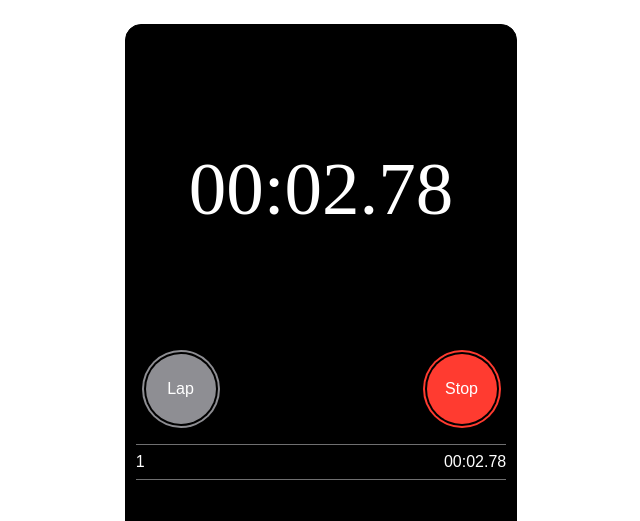
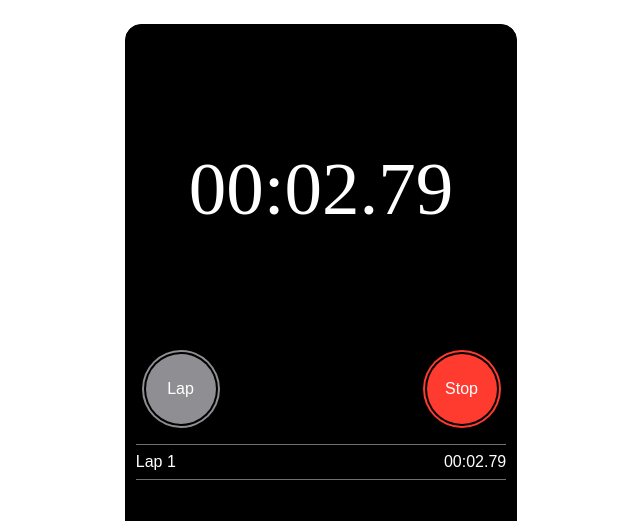
Before and after one commit to joeg-adaptive/stopwatch-react, a React (Vite) app: page / in a window 1280 px wide. Both pictures are taken after a click on the button "Start". Shown: the top 521 px of the page, without its empty margins (319-959 px from the left). Built offline with nearby package versions, Linux system fonts and the light colour scheme; a web font is replaced by a local one.

Commit message:
refactor - switched from RAF to setInterval for timer, also major backup before huge refactoring of state

```diff
--- a/src/App.jsx
+++ b/src/App.jsx
@@ -4,19 +4,26 @@ import Buttons from './components/Buttons/Buttons.jsx'
 import Laps from './components/Laps/Laps.jsx'
 
 function App() {
+	//isTiming
+	//time
+	//totalLapCount
+	//laptime
+	//maxLap
+	//minLap
+	//both are the only sync'd state you should need all other state can be derived
+	//
+	const [isTimerRunning, setIsTimerRunning] = useState(false)
 	const [startStop, setStartStop] = useState(false)
 	const [resetLap, setResetLap] = useState(false)
 	const [stopwatchTime, setstopwatchTime] = useState(0)
 	const [previousTime, setPreviousTime] = useState(0)
-	const[ lapNumber, setLapNumber] = useState(0)
-	const[ lapTime, setLapTime] = useState(0)
+	const [lapNumber, setLapNumber] = useState(0)
+	const [lapTime, setLapTime] = useState(0)
 
 	useEffect(() => {
 		if (startStop) {
-			setLapNumber(lapNumber+1);
+			setLapNumber(lapNumber + 1)
 			setLapTime(stopwatchTime)
-
-
 		} else {
 			setstopwatchTime(0)
 			setPreviousTime(0)
@@ -25,17 +32,31 @@ function App() {
 
 	return (
 		<main className='stopwatchBody'>
-			<Timer stopwatchTime={stopwatchTime} />
+			<Timer
+				stopwatchTime={stopwatchTime}
+				isTimerRunning={isTimerRunning}
+				setIsTimerRunning={setIsTimerRunning}
+			/>
 			<Buttons
 				startStop={startStop}
 				setStartStop={setStartStop}
 				resetLap={resetLap}
 				setResetLap={setResetLap}
 				setstopwatchTime={setstopwatchTime}
+				isTimerRunning={isTimerRunning}
+				setIsTimerRunning={setIsTimerRunning}
 				previousTime={previousTime}
 				setPreviousTime={setPreviousTime}
 			/>
-			<Laps lapNumber={lapNumber} lapTime = {lapTime} stopwatchTime={stopwatchTime}  />
+			<Laps
+				lapNumber={lapNumber}
+				lapTime={lapTime}
+				isTimerRunning={isTimerRunning}
+				setIsTimerRunning={setIsTimerRunning}
+				stopwatchTime={stopwatchTime}
+				startStop={startStop}
+				resetLap={resetLap}
+			/>
 		</main>
 	)
 }
--- a/src/components/Buttons/Buttons.jsx
+++ b/src/components/Buttons/Buttons.jsx
@@ -1,5 +1,5 @@
 import React from 'react'
-import { useState, useEffect, useRef } from 'react'
+import { useEffect, useRef } from 'react'
 import { getFormattedTime } from '../../utils/Formatter'
 
 export default function Buttons({
@@ -14,19 +14,17 @@ export default function Buttons({
 	const requestRef = useRef()
 	const previousTimeRef = useRef()
 	const start = Date.now()
-
 	const stopwatchClock = () => {
 		if (previousTimeRef.current != undefined) {
 			setstopwatchTime(getFormattedTime(Date.now() - start + previousTime))
 		}
 		setPreviousTime(Date.now() - start + previousTime)
 		previousTimeRef.current = start
-		requestRef.current = requestAnimationFrame(stopwatchClock)
 	}
 	useEffect(() => {
 		if (startStop) {
-			requestRef.current = requestAnimationFrame(stopwatchClock)
-			return () => cancelAnimationFrame(requestRef.current)
+			requestRef.current = setInterval(stopwatchClock)
+			return () => clearInterval(requestRef.current)
 		}
 	}, [startStop])
 
--- a/src/components/Laps/LapItem.jsx
+++ b/src/components/Laps/LapItem.jsx
@@ -1,13 +1,9 @@
-import { useEffect } from 'react'
 import React from 'react'
 
 export default function LapItem({ lapNumber, lapTime }) {
-    // useEffect(()=>{
-    //     console.log(lapNumber,lapTime)
-    // },[lapNumber,lapTime])
 	return (
 		<div className='flexLapRow'>
-			<div className='flexLap'>{lapNumber}</div>
+			<div className='flexLap'>Lap {lapNumber}</div>
 			<div className='flexTime'>{lapTime}</div>
 		</div>
 	)
--- a/src/components/Laps/Laps.jsx
+++ b/src/components/Laps/Laps.jsx
@@ -1,28 +1,38 @@
-import { useState,useEffect } from 'react'
+import { useState, useEffect } from 'react'
 import LapItem from './LapItem'
 import LiveLapItem from './LiveLapItem'
 
-export default function Laps({ lapNumber,lapTime, stopwatchTime }) {
-    const [lapItems, setLapItems] = useState([{}])
-    const [lastLapTime,setLastLapTime]=useState()
-    useEffect(()=>{
-        setLapItems([{lap:lapNumber,time:lapTime},...lapItems])
-        // {lapItems && lapItems.slice(0).reverse().map(lap =>
-        // console.log(`test ${lap.lap} ${lap.time}`)
-        // )}
-    },[lapNumber])
-    const checkLaps = lap =>{
-        if (lap.lap != null&& lap.time !='0'){
-            return lap
-        }
-    }
+export default function Laps({ lapNumber, lapTime, stopwatchTime, startStop, resetLap }) {
+	const [didStart, setDidStart] = useState(false)
+	const [lapItems, setLapItems] = useState([{}])
+
+	useEffect(() => {
+		setLapItems([{ lap: lapNumber, time: lapTime }, ...lapItems])
+	}, [lapNumber])
+
+	const checkLaps = (lap) => {
+		if (lap.lap != null && lap.time != '0') {
+			return lap
+		}
+	}
+	useEffect(() => {
+		if (startStop) {
+			setDidStart(true)
+		}
+	}, [startStop])
+
+	useEffect(() => {
+		if (resetLap && !startStop) {
+			setLapItems([{}])
+		}
+	}, [resetLap])
 
 	return (
 		<div className='stopWatchLaps' data-id='stopWatchLaps'>
-                <LiveLapItem lapNumber={lapNumber} lapTime={stopwatchTime} />
-                {lapItems.filter(checkLaps).map(lap =>
-				    <LapItem key={lap.lap} lapNumber={lap.lap} lapTime={lap.time} />
-                )}
+			{didStart ? <LiveLapItem lapNumber={lapNumber} lapTime={stopwatchTime} /> : <></>}
+			{lapItems.filter(checkLaps).map((lap) => (
+				<LapItem key={lap.lap} lapNumber={lap.lap} lapTime={lap.time} />
+			))}
 		</div>
 	)
 }
--- a/src/components/Laps/LiveLapItem.jsx
+++ b/src/components/Laps/LiveLapItem.jsx
@@ -1,10 +1,10 @@
 import React from 'react'
 
 export default function LiveLapItem({ lapNumber, lapTime }) {
-  return (
-    <div className='flexLapRow'>
-			<div className='flexLap'>{lapNumber + 1}</div>
-			<div className='flexTime'>{lapTime?lapTime : '00:00.00'}</div>
+	return (
+		<div className='flexLapRow'>
+			<div className='flexLap'>Lap {lapNumber + 1}</div>
+			<div className='flexTime'>{lapTime ? lapTime : '00:00.00'}</div>
 		</div>
-  )
+	)
 }
--- a/src/main.jsx
+++ b/src/main.jsx
@@ -1,5 +1,5 @@
-import React, { createContext } from 'react'
 import ReactDOM from 'react-dom/client'
+import React from 'react'
 import App from './App'
 import './index.css'
 
```
